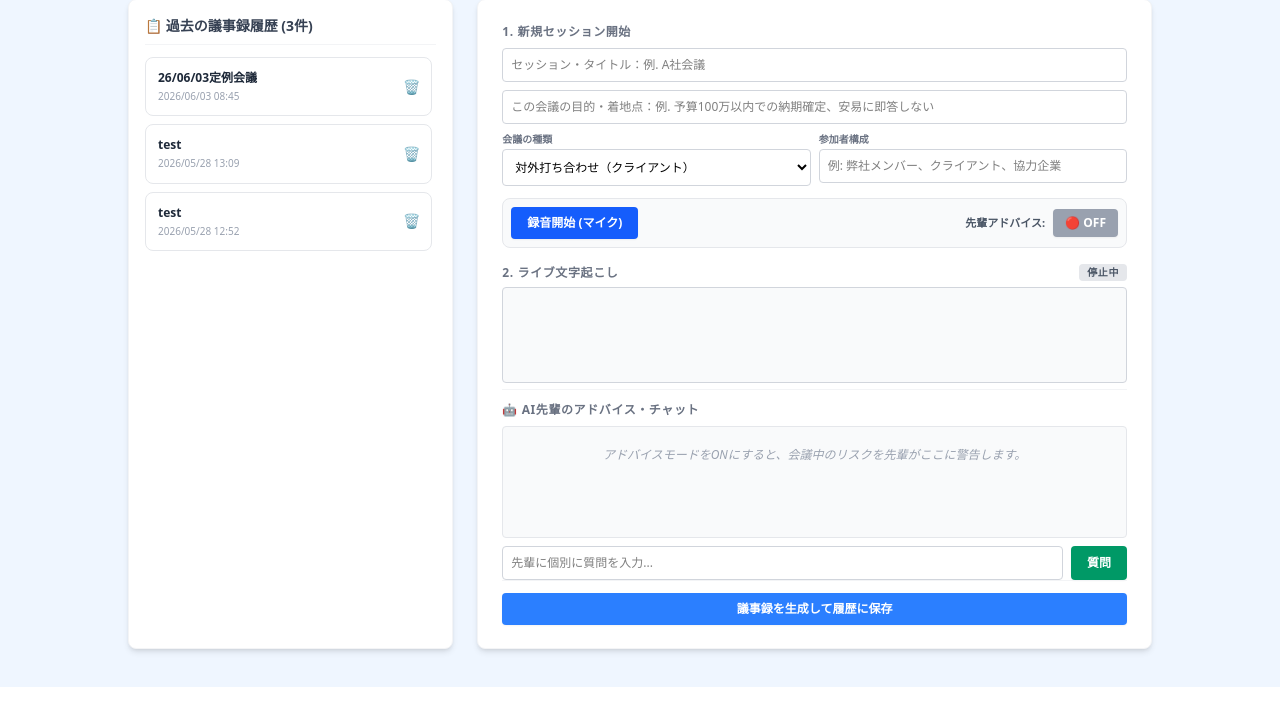
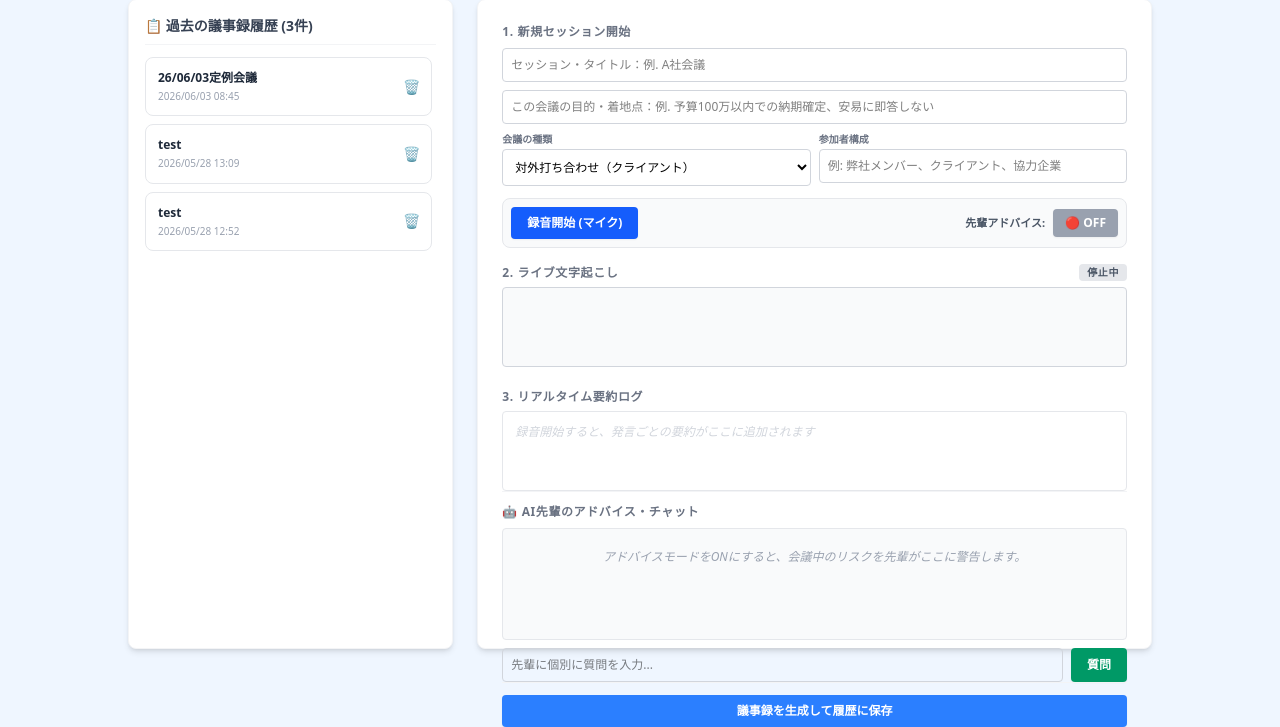
Before and after one commit to katsutoku/minutes-app, a Flask app: page / in a window 1280 px wide. Shown: the part 113-840 px from the top of the page. Before the commit the page ends 800 px from the top, so only its background shows below. Run offline with Flask 3, Linux system fonts and the light colour scheme; a user stored in the database is signed in; data comes from the database, SQL or seed files in the repository.

Commit message:
発言毎に要約し箇条書き表示の追加

```diff
--- a/app.py
+++ b/app.py
@@ -229,5 +229,46 @@ def ai_chat():
     except Exception as e:
         return jsonify({'error': str(e)}), 500
 
+# ----------------------------------------------------
+#  ルーティング（リアルタイム発言要約：ログイン必須）
+# ----------------------------------------------------
+@app.route('/api/live-summarize', methods=['POST'])
+@login_required
+def live_summarize():
+    """
+    確定した発言テキストを受け取り、箇条書き1行の要約を返す。
+    フロントエンドから isFinal な文が確定するたびに呼ばれる。
+    """
+    data = request.json
+    sentence = data.get('sentence', '').strip()
+
+    if not sentence:
+        return jsonify({"error": "テキストが空です"}), 400
+
+    # 短すぎる発言（相槌・フィラー等）は要約不要としてそのまま返す
+    if len(sentence) < 10:
+        return jsonify({"bullet": sentence})
+
+    try:
+        response = client.models.generate_content(
+            model='gemini-2.5-flash',
+            contents=f"発言内容：{sentence}",
+            config=genai.types.GenerateContentConfig(
+                system_instruction=(
+                    "あなたは会議の書記です。"
+                    "渡された1つの発言を、意味が失われないよう15字以内の箇条書き1行に要約してください。"
+                    "出力は要約文のみ。「・」や「-」などの記号は付けないでください。"
+                    "相槌・フィラー（「はい」「えーと」など）だけの場合は空文字を返してください。"
+                ),
+                temperature=0.2,
+            ),
+        )
+        bullet = response.text.strip()
+        return jsonify({"bullet": bullet})
+
+    except Exception as e:
+        return jsonify({'error': str(e)}), 500
+
+
 if __name__ == "__main__":
     app.run(debug=True)
--- a/static/js/main.js
+++ b/static/js/main.js
@@ -1,6 +1,11 @@
 const SpeechRecognition = window.SpeechRecognition || window.webkitSpeechRecognition;
 let recognition = null;
 let isAdviceModeActive = false;
+let savedFinalText = '';
+
+// リアルタイム要約管理
+let summarizeQueue = [];      // 要約待ちの文のキュー
+let isSummarizing = false;    // 要約APIの多重呼び出し防止フラグ
 
 // UI要素の一括取得
 const startBtn = document.getElementById('startBtn');
@@ -18,6 +23,9 @@ const manualCheckBtn = document.getElementById('manualCheckBtn');
 const chatBox = document.getElementById('chatBox');
 const chatInput = document.getElementById('chatInput');
 const chatSendBtn = document.getElementById('chatSendBtn');
+const bulletArea = document.getElementById('bulletArea');
+const liveSummarizeBadge = document.getElementById('liveSummarizeBadge');
+const clearBulletsBtn = document.getElementById('clearBulletsBtn');
 
 // アドバイスモード常時切り替えトグル
 toggleAdviceBtn.addEventListener('click', () => {
@@ -41,19 +49,19 @@ if (SpeechRecognition) {
     recognition.interimResults = true;   // 話し途中の言葉もリアルタイム表示
     recognition.lang = 'ja-JP';
 
-    // これまでの確定した全文章を保持する変数（ループの外に置くか、既存のものと入れ替え）
-    let savedFinalText = '';
-
     recognition.onresult = (event) => {
         let interimTranscript = '';
 
-        // 💡 今回のイベントで発生したテキストを解析
+        //  今回のイベントで発生したテキストを解析
         for (let i = event.resultIndex; i < event.results.length; ++i) {
             const result = event.results[i];
             if (result) {
 	            if (result.isFinal) {
-	                // 確定したら、保存用の変数に改行付きで追加
-	                savedFinalText += result[0].transcript + '\n';
+	                const finalText = result[0].transcript;
+	                savedFinalText += finalText + '\n';
+	                // 確定した文をキューに積んで要約を非同期で実行
+	                summarizeQueue.push(finalText);
+	                processNextSummarize();
 	            } else {
 	                // 話し途中のものは一時的な変数に溜める
 	                interimTranscript += result[0].transcript;
@@ -61,7 +69,7 @@ if (SpeechRecognition) {
 	        }
         }
 
-        // 💡 確定済みの文章 ＋ 今まさに話している途中の文字 をリアルタイムに結合して画面に表示！
+        //  確定済みの文章 ＋ 今まさに話している途中の文字 をリアルタイムに結合して画面に表示！
         transcriptArea.value = savedFinalText + interimTranscript;
 
         // 常に最新の文字が見えるように最下部へスクロール
@@ -70,12 +78,12 @@ if (SpeechRecognition) {
 
     recognition.onerror = (event) => {
         console.error("音声認識エラー:", event.error);
-        // 💡 画面のバッジにエラー原因（aborted, network, not-allowed等）を直接出して見える化します
+        //  画面のバッジにエラー原因（aborted, network, not-allowed等）を直接出して見える化します
         statusBadge.textContent = 'エラー: ' + event.error;
         statusBadge.className = 'text-[10px] bg-amber-100 text-amber-700 px-2 py-0.5 rounded-sm';
     };
 
-    // 💡 途中で勝手に切れてしまう対策（認識が終了したら自動で再起動する）
+    //  途中で勝手に切れてしまう対策（認識が終了したら自動で再起動する）
     recognition.onend = () => {
         if (statusBadge.textContent.includes('録音中')) {
             recognition.start();
@@ -91,6 +99,10 @@ startBtn.addEventListener('click', () => {
     }
     // 最初にはじめるときはエリアをクリア
     transcriptArea.value = '';
+    savedFinalText = '';
+    summarizeQueue = [];
+    isSummarizing = false;
+    clearBullets();
 
     try {
         recognition.start();
@@ -303,3 +315,59 @@ document.getElementById('historyModal').addEventListener('click', (e) => {
     	closeHistoryModal();
     }
 });
+
+// -------------------------------------------------------
+// リアルタイム要約：キュー処理（直列実行で多重呼び出し防止）
+// -------------------------------------------------------
+async function processNextSummarize() {
+    if (isSummarizing || summarizeQueue.length === 0) return;
+
+    isSummarizing = true;
+    liveSummarizeBadge.classList.remove('hidden');
+
+    const sentence = summarizeQueue.shift();
+
+    try {
+        const response = await fetch('/api/live-summarize', {
+            method: 'POST',
+            headers: { 'Content-Type': 'application/json' },
+            body: JSON.stringify({ sentence })
+        });
+        const data = await response.json();
+
+        if (response.ok && data.bullet && data.bullet.trim() !== '') {
+            appendBullet(data.bullet.trim());
+        }
+    } catch (e) {
+        console.warn('live-summarize error:', e);
+    } finally {
+        isSummarizing = false;
+        liveSummarizeBadge.classList.add('hidden');
+        // 次のキューがあれば続けて処理
+        if (summarizeQueue.length > 0) processNextSummarize();
+    }
+}
+
+// 箇条書きを1行追加する
+function appendBullet(text) {
+    // 初回プレースホルダーを消去
+    const placeholder = bulletArea.querySelector('.italic');
+    if (placeholder) placeholder.remove();
+
+    const line = document.createElement('div');
+    line.className = 'flex items-start gap-1 text-gray-700 py-0.5 border-b border-gray-50';
+    line.innerHTML = `<span class="text-blue-400 mt-0.5 shrink-0">▸</span><span>${text}</span>`;
+    bulletArea.appendChild(line);
+    bulletArea.scrollTop = bulletArea.scrollHeight;
+
+    // クリアボタンを表示
+    clearBulletsBtn.classList.remove('hidden');
+}
+
+// 要約ログをクリアする
+function clearBullets() {
+    bulletArea.innerHTML = '<p class="text-gray-300 italic">録音開始すると、発言ごとの要約がここに追加されます</p>';
+    clearBulletsBtn.classList.add('hidden');
+}
+
+clearBulletsBtn.addEventListener('click', clearBullets);
--- a/templates/index.html
+++ b/templates/index.html
@@ -107,7 +107,21 @@
                         <span>2. ライブ文字起こし</span>
                         <span id="statusBadge" class="text-[10px] bg-gray-200 text-gray-600 px-2 py-0.5 rounded-sm">停止中</span>
                     </h2>
-                    <textarea id="transcriptArea" class="w-full h-24 p-3 border border-gray-300 rounded text-xs bg-gray-50 resize-none focus:outline-none" readonly></textarea>
+                    <textarea id="transcriptArea" class="w-full h-20 p-3 border border-gray-300 rounded text-xs bg-gray-50 resize-none focus:outline-none" readonly></textarea>
+                </section>
+
+                <!-- 3. リアルタイム要約ログ -->
+                <section>
+                    <h2 class="text-xs font-bold text-gray-500 uppercase tracking-wider mb-1.5 flex justify-between items-center">
+                        <span>3. リアルタイム要約ログ</span>
+                        <div class="flex items-center gap-2">
+                            <span id="liveSummarizeBadge" class="text-[10px] text-gray-400 hidden">✦ 要約中...</span>
+                            <button id="clearBulletsBtn" class="text-[10px] text-gray-400 hover:text-red-400 transition hidden">クリア</button>
+                        </div>
+                    </h2>
+                    <div id="bulletArea" class="w-full h-20 p-3 border border-gray-200 rounded text-xs bg-white overflow-y-auto space-y-0.5">
+                        <p class="text-gray-300 italic">録音開始すると、発言ごとの要約がここに追加されます</p>
+                    </div>
                 </section>
             </div>
 
```
